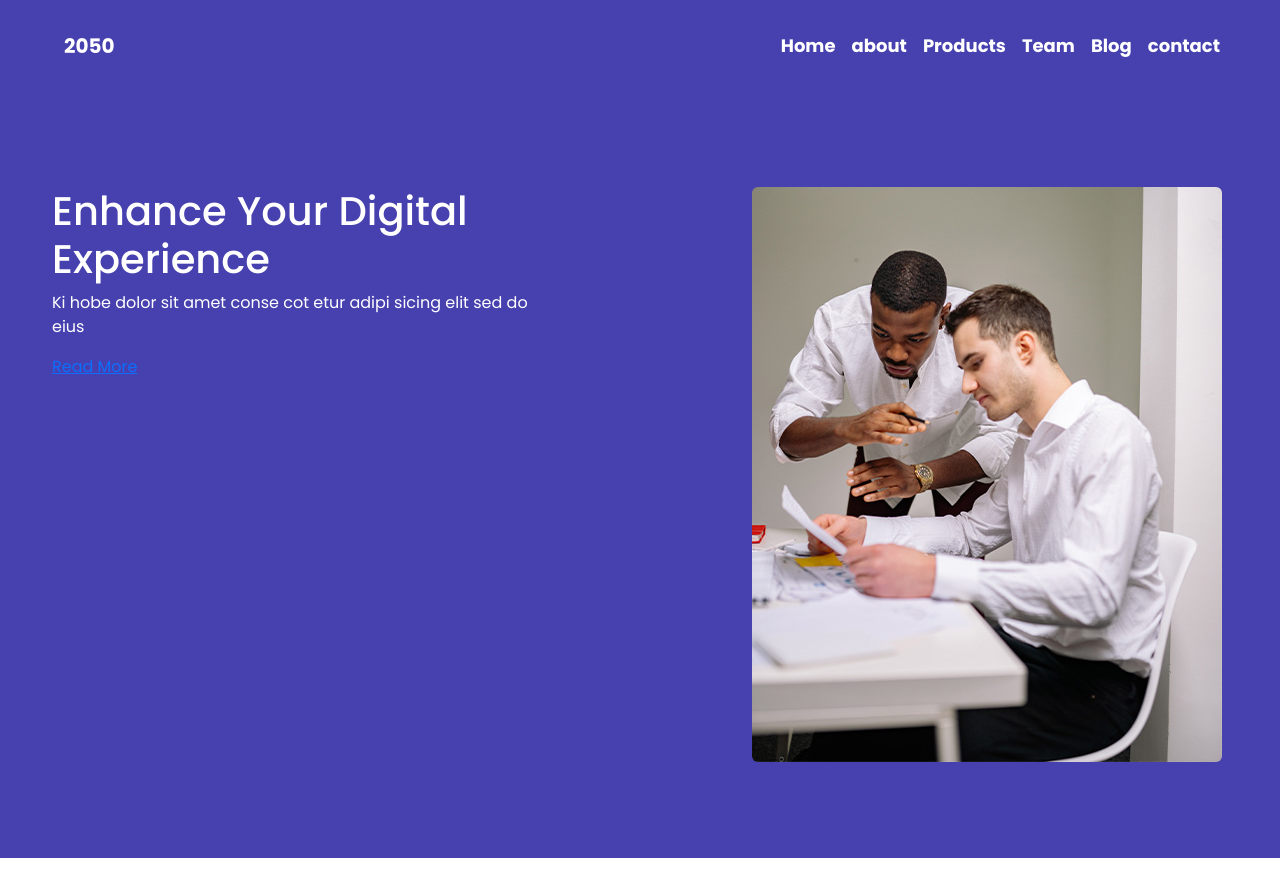
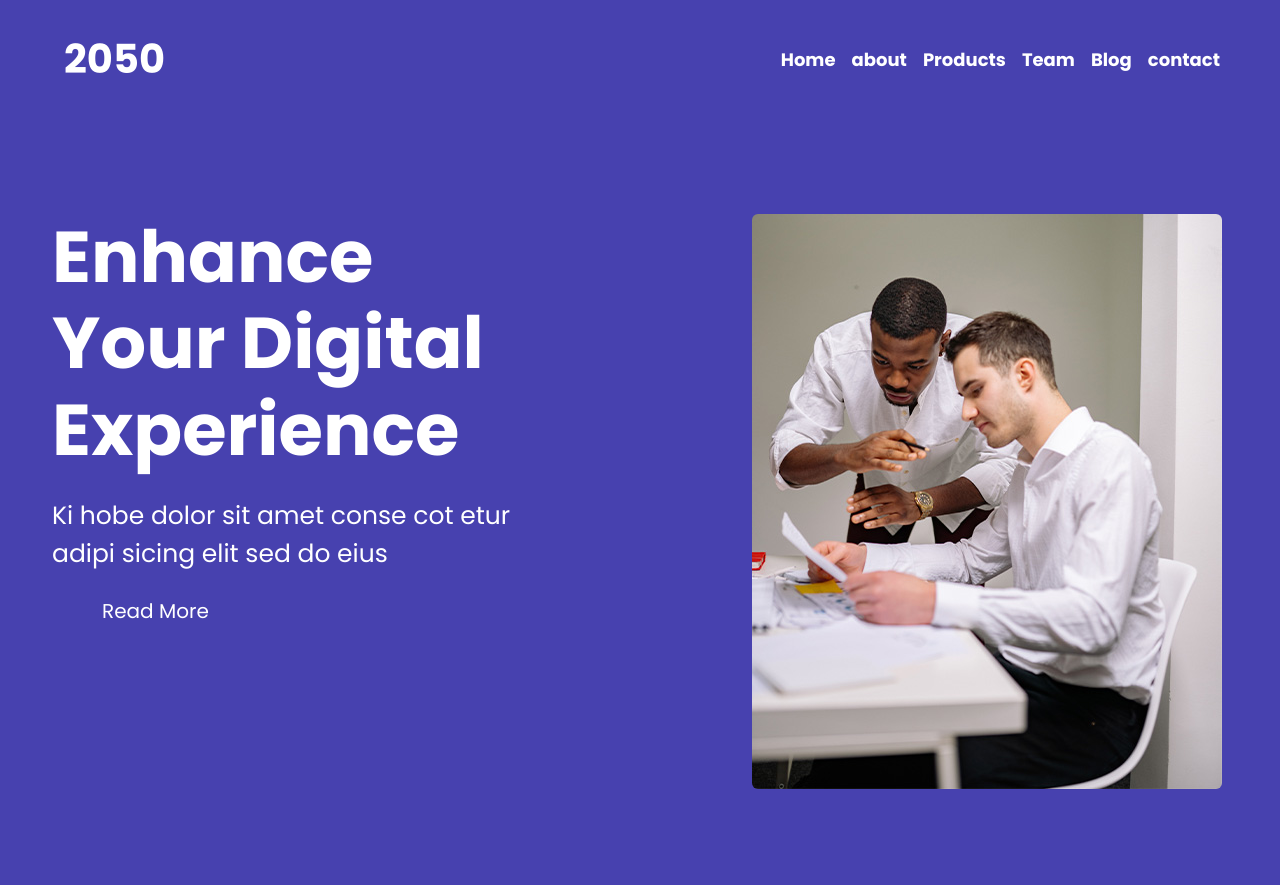
Before and after one commit to nemaajybi/2050-Bootstrap-landing-Page, a plain HTML site: page index.html in a window 1280 px wide. Before the commit the page ends 858 px from the top, so only its background shows below. Drawn offline with nearby package versions, Linux system fonts and the light colour scheme.

Commit message:
add banner section

```diff
--- a/css/style.css
+++ b/css/style.css
@@ -16,9 +16,26 @@ body{
 .navbar-brand{
     color: white;
     font-weight: 700;
-    font-size: 20px;
+    font-size: 40px;
 }
 .banner{
     background-color: #4741AF;
-color: white;
+        color: white;
 }
+.main-title{
+    font-size: 72px;
+    font-weight: 700;
+}
+.sub-title{
+    font-size: 25px;
+    font-weight: 400;
+}
+.main-btn{
+    font-size: 20px;
+    font-weight: 400;
+    text-decoration: none;
+    color: white;
+    background: color #6c63ff;
+    padding: 15px 50px;
+    border-radius: 35px;
+}
--- a/index.html
+++ b/index.html
@@ -52,9 +52,9 @@
         <div class="container py-5">
           <div class="row">
             <div class="col-lg-5">
-              <h1>Enhance Your Digital Experience</h1>
-              <p>Ki hobe dolor sit amet conse cot etur adipi sicing elit sed do eius</p>
-              <a href="">Read More</a>
+              <h1 class="main-title">Enhance Your Digital Experience</h1>
+              <p class="sub-title my-4">Ki hobe dolor sit amet conse cot etur adipi sicing elit sed do eius</p>
+              <a class="main-btn mt-4" href="">Read More</a>
             </div>
             <div class="col-lg-2"></div>
               <div class="col-lg-5">
```
